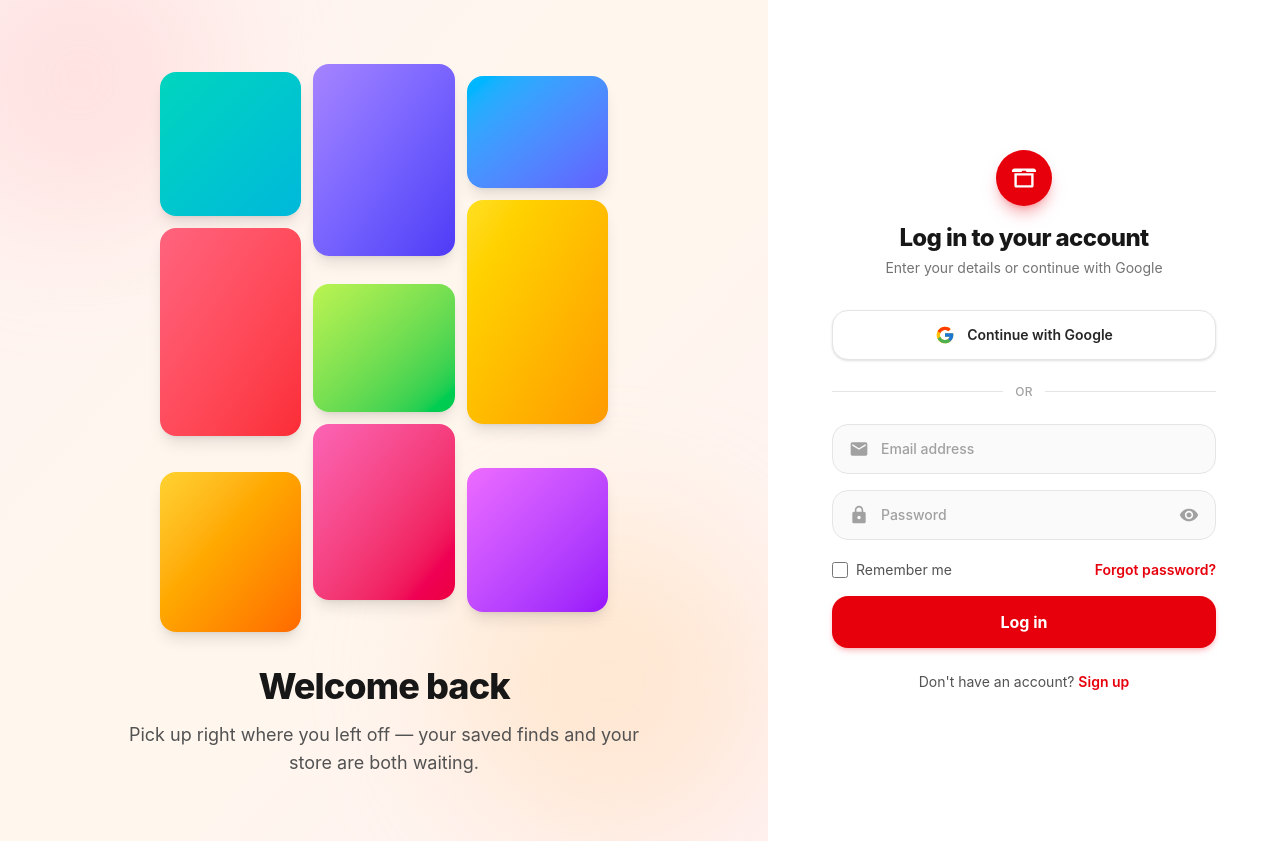
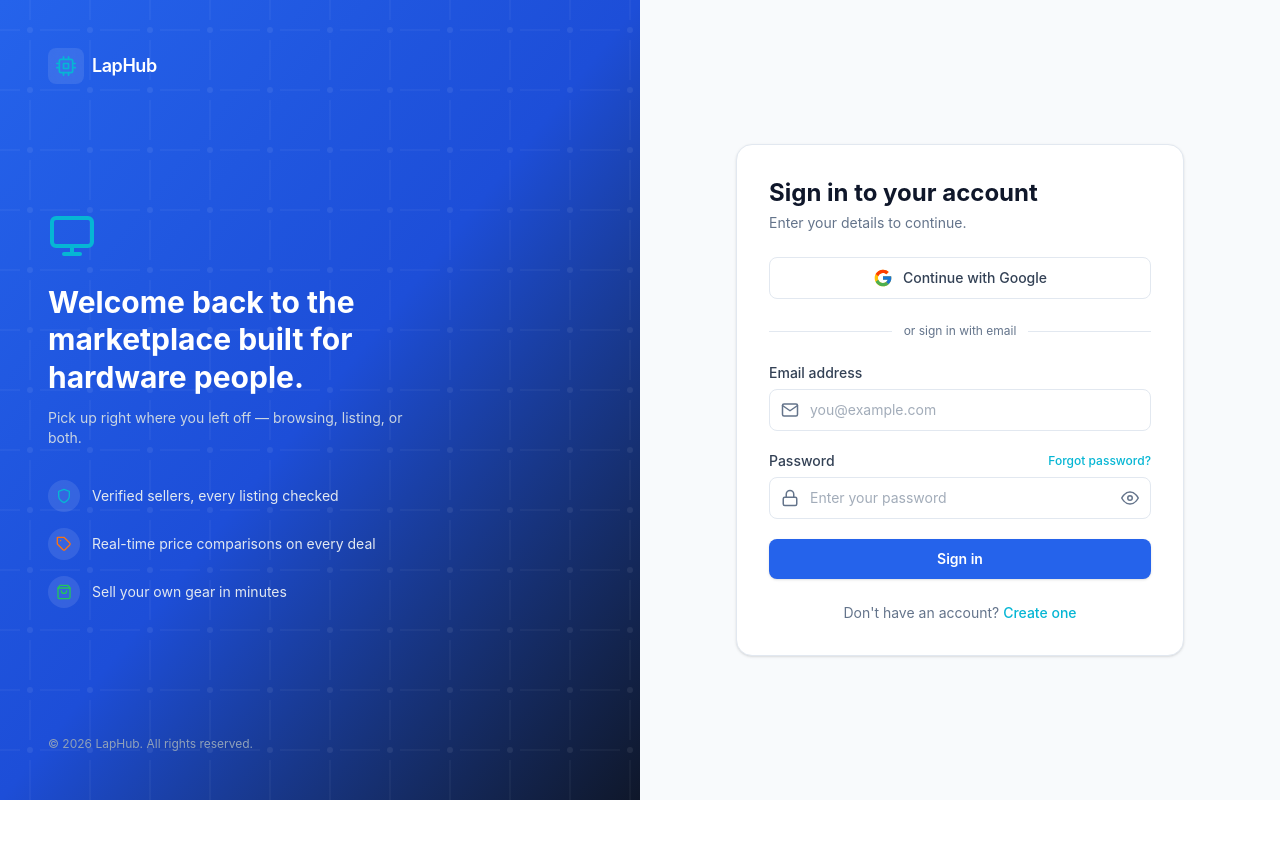
Before and after one commit to MIlAN-JS/laphub, a React app in the folder frontend/: page /login in a window 1280 px wide. After the commit the page ends 800 px from the top, so only its background shows below. Built offline with nearby package versions, Linux system fonts and the light colour scheme; the HTML template or start-up script is replaced by a standard one.

Commit message:
feat : implement private and public routes/layout

```diff
--- a/frontend/src/app/app.routes.jsx
+++ b/frontend/src/app/app.routes.jsx
@@ -3,6 +3,8 @@ import App from "../app/App.jsx"
 import RegisterComponent from "../features/auth/ui/components/RegisterComponent.jsx";
 import RegisterPage from "../features/auth/ui/pages/RegisterPage.jsx";
 import LoginPage from "../features/auth/ui/pages/LoginPage.jsx";
+import PublicLayout from "../layout/public.layout.jsx";
+import PrivateLayout from "../layout/private.layout.jsx";
 
 
 export const router = createBrowserRouter([
@@ -10,15 +12,21 @@ export const router = createBrowserRouter([
 
     {
         path:"/",
-        element:<App/>
+        element:<PrivateLayout><App/></PrivateLayout>
     },
     {
         path : "/login",
-        element :<LoginPage/>
+        element :
+        <PublicLayout>
+       <LoginPage/>
+        </PublicLayout>
+
     },
     {
         path : "/register",
-        element : <RegisterPage/>
+        element :
+        <PublicLayout> <RegisterPage/></PublicLayout>
+
     }
 
 ])
--- a/frontend/src/features/auth/ui/components/LoginComponent.jsx
+++ b/frontend/src/features/auth/ui/components/LoginComponent.jsx
@@ -1,276 +1,325 @@
-import React, { useState } from "react";
+import { useState } from "react";
+import { useSelector } from "react-redux";
 import {
-  MdEmail,
-  MdLock,
-  MdVisibility,
-  MdVisibilityOff,
-  MdCheckCircle,
-} from "react-icons/md";
-// import { FaThumbtack , FaLaptop } from "react-icons/fa";
+  FiMail,
+  FiLock,
+  FiEye,
+  FiEyeOff,
+  FiMonitor,
+  FiShield,
+  FiTag,
+  FiShoppingBag,
+  FiLoader,
+  FiCpu,
+  FiAlertCircle,
+} from "react-icons/fi";
 import { FcGoogle } from "react-icons/fc";
-import { useSelector } from "react-redux";
-import useAuth from "../../hook/useAuth";
-import { FaLaptop } from "react-icons/fa";
+// Adjust this import path to wherever your custom hook lives
+import useAuth from "../../hook/useAuth.js"
 
-/**
- * Pinterest-inspired Login Page
- * ------------------------------
- * Fields: email, password
- * Includes: "remember me", forgot password link, Google OAuth button
- *
- * Usage:
- *   <LoginPage
- *     onLogin={(data) => console.log(data)}
- *     onGoogleLogin={() => triggerGoogleOAuthFlow()}
- *   />
- */
+// Same rules as the register form's email check, kept local so this
+// component doesn't depend on the register file.
+const EMAIL_REGEX = /^[^\s@]+@[^\s@]+\.[^\s@]+$/;
 
-const PIN_TILES = [
-  { grad: "from-teal-400 to-cyan-500", h: "h-36", mt: "mt-2" },
-  { grad: "from-rose-400 to-red-500", h: "h-52", mt: "mt-0" },
-  { grad: "from-amber-300 to-orange-500", h: "h-40", mt: "mt-6" },
-  { grad: "from-violet-400 to-indigo-600", h: "h-48", mt: "mt-0" },
-  { grad: "from-lime-300 to-green-500", h: "h-32", mt: "mt-4" },
-  { grad: "from-pink-400 to-rose-600", h: "h-44", mt: "mt-0" },
-  { grad: "from-sky-400 to-indigo-500", h: "h-28", mt: "mt-3" },
-  { grad: "from-yellow-300 to-amber-500", h: "h-56", mt: "mt-0" },
-  { grad: "from-fuchsia-400 to-purple-600", h: "h-36", mt: "mt-8" },
-];
+function validateForm({ email, password }) {
+  const errors = {};
 
-function PinMasonry() {
-  const columns = [
-    PIN_TILES.slice(0, 3),
-    PIN_TILES.slice(3, 6),
-    PIN_TILES.slice(6, 9),
-  ];
-  return (
-    <div className="grid grid-cols-3 gap-3 w-full max-w-md">
-      {columns.map((col, i) => (
-        <div key={i} className="flex flex-col gap-3">
-          {col.map((tile, j) => (
-            <div
-              key={j}
-              className={`${tile.h} ${tile.mt} rounded-2xl bg-gradient-to-br ${tile.grad} shadow-lg shadow-black/10`}
-            />
-          ))}
-        </div>
-      ))}
-    </div>
-  );
+  if (!email.trim()) {
+    errors.email = "Email is required";
+  } else if (!EMAIL_REGEX.test(email.trim())) {
+    errors.email = "Enter a valid email address";
   }
 
-function FieldError({ message }) {
-  if (!message) return null;
-  return <p className="mt-1.5 text-xs font-medium text-red-600">{message}</p>;
+  if (!password) {
+    errors.password = "Password is required";
   }
 
-export default function LoginComponent({ onLogin, onGoogleLogin }) {
+  return errors;
+}
+
+export default function LoginComponent() {
+  // Assumed to mirror useAuth's handleRegister: handleLogin({ email, password })
+  // and, for Google, a handleGoogleLogin() that kicks off the OAuth redirect/popup.
+  // Adjust names/signatures to match your actual hook.
+  const { handleLogin, handleGoogleLogin } = useAuth();
+
   const [formData, setFormData] = useState({
     email: "",
     password: "",
-    rememberMe: false,
   });
+  const [fieldErrors, setFieldErrors] = useState({});
   const [showPassword, setShowPassword] = useState(false);
-  const [errors, setErrors] = useState({});
-  const [submitted, setSubmitted] = useState(false);
-  const [googleLoading, setGoogleLoading] = useState(false);
 
-  const loading = useSelector(state => state.auth.loading)
-  const user  = useSelector(state => state.auth.user)
+  // Matches your auth slice's initialState field names.
+  const { isLoading, error } = useSelector((state) => state.auth);
 
-  const { handleLogin } = useAuth()
-
-
-  const handleChange = (field) => (e) => {
-    const value = field === "rememberMe" ? e.target.checked : e.target.value;
-    setFormData((prev) => ({ ...prev, [field]: value }));
-    if (errors[field]) setErrors((prev) => ({ ...prev, [field]: undefined }));
+  const handleChange = (e) => {
+    const { name, value } = e.target;
+    setFormData((prev) => ({ ...prev, [name]: value }));
+    setFieldErrors((prev) => {
+      if (!prev[name]) return prev;
+      const next = { ...prev };
+      delete next[name];
+      return next;
+    });
   };
 
-  const validate = () => {
-    const next = {};
-    const emailRegex = /^[^\s@]+@[^\s@]+\.[^\s@]+$/;
+  const onSubmit = (e) => {
+    e.preventDefault();
 
-    if (!formData.email.trim()) next.email = "Enter your email";
-    else if (!emailRegex.test(formData.email)) next.email = "Enter a valid email address";
-    if (!formData.password) next.password = "Enter your password";
+    const errors = validateForm(formData);
+    setFieldErrors(errors);
 
-    setErrors(next);
-    return Object.keys(next).length === 0;
-  };
+    if (Object.keys(errors).length > 0) return;
 
-  const handleSubmit = (e) => {
-    e.preventDefault();
-    if (!validate()) return;
-    setSubmitted(true);
-
-
-    handleLogin({email : formData.email , password : formData.password})
-
-  };
-
-  const handleGoogleClick = async () => {
-    setGoogleLoading(true);
-    try {
-      if (onGoogleLogin) await onGoogleLogin();
-      else console.log("Google OAuth login clicked");
-    } finally {
-      setGoogleLoading(false);
-    }
+    handleLogin(formData);
   };
 
   return (
-    <div className="min-h-screen w-full bg-white flex flex-col md:flex-row">
-      {/* Left visual panel — hidden on mobile */}
-      <div className="hidden md:flex md:w-1/2 lg:w-3/5 relative overflow-hidden bg-gradient-to-br from-red-50 via-orange-50 to-rose-50 items-center justify-center p-10 lg:p-16">
-        <div className="absolute -top-16 -left-16 h-72 w-72 rounded-full bg-red-200/40 blur-3xl" />
-        <div className="absolute bottom-0 right-0 h-80 w-80 rounded-full bg-orange-200/40 blur-3xl" />
+    <div className="min-h-screen w-full flex bg-[#F8FAFC]">
+      {/* Left brand panel — hidden on small screens */}
+      <div className="hidden lg:flex lg:w-1/2 relative overflow-hidden bg-gradient-to-br from-[#2563EB] via-[#1D4ED8] to-[#0F172A]">
+        <svg
+          className="absolute inset-0 w-full h-full opacity-[0.07]"
+          xmlns="http://www.w3.org/2000/svg"
+        >
+          <defs>
+            <pattern
+              id="circuit"
+              width="60"
+              height="60"
+              patternUnits="userSpaceOnUse"
+            >
+              <path
+                d="M0 30h20M40 30h20M30 0v20M30 40v20"
+                stroke="white"
+                strokeWidth="1"
+                fill="none"
+              />
+              <circle cx="30" cy="30" r="3" fill="white" />
+            </pattern>
+          </defs>
+          <rect width="100%" height="100%" fill="url(#circuit)" />
+        </svg>
 
-        <div className="relative z-10 flex flex-col items-center gap-8 max-w-lg">
-          <PinMasonry />
-          <div className="text-center">
-            <h2 className="text-3xl lg:text-4xl font-extrabold text-neutral-900 tracking-tight leading-tight">
-              Welcome back
-            </h2>
-            <p className="mt-3 text-neutral-600 text-base lg:text-lg">
-              Pick up right where you left off — your saved finds and your
-              store are both waiting.
+        <div className="relative z-10 flex flex-col justify-between p-12 text-white w-full">
+          <div className="flex items-center gap-2">
+            <div className="w-9 h-9 rounded-lg bg-white/10 flex items-center justify-center backdrop-blur-sm">
+              <FiCpu className="w-5 h-5 text-[#06B6D4]" />
+            </div>
+            <span className="text-lg font-semibold tracking-tight">
+              LapHub
+            </span>
+          </div>
+
+          <div className="max-w-sm">
+            <FiMonitor className="w-12 h-12 text-[#06B6D4] mb-6" />
+            <h1 className="text-3xl font-bold leading-tight mb-3">
+              Welcome back to the marketplace built for hardware people.
+            </h1>
+            <p className="text-slate-300 text-sm mb-8">
+              Pick up right where you left off — browsing, listing, or both.
             </p>
+
+            <ul className="space-y-4">
+              <li className="flex items-center gap-3 text-sm text-slate-200">
+                <span className="w-8 h-8 rounded-full bg-white/10 flex items-center justify-center shrink-0">
+                  <FiShield className="w-4 h-4 text-[#06B6D4]" />
+                </span>
+                Verified sellers, every listing checked
+              </li>
+              <li className="flex items-center gap-3 text-sm text-slate-200">
+                <span className="w-8 h-8 rounded-full bg-white/10 flex items-center justify-center shrink-0">
+                  <FiTag className="w-4 h-4 text-[#F97316]" />
+                </span>
+                Real-time price comparisons on every deal
+              </li>
+              <li className="flex items-center gap-3 text-sm text-slate-200">
+                <span className="w-8 h-8 rounded-full bg-white/10 flex items-center justify-center shrink-0">
+                  <FiShoppingBag className="w-4 h-4 text-[#22C55E]" />
+                </span>
+                Sell your own gear in minutes
+              </li>
+            </ul>
           </div>
+
+          <p className="text-xs text-slate-400">
+            &copy; {new Date().getFullYear()} LapHub. All rights reserved.
+          </p>
         </div>
       </div>
 
       {/* Right form panel */}
-      <div className="flex-1 flex items-center justify-center px-5 py-10 sm:px-8 md:px-10 lg:px-16">
-        <div className="w-full max-w-sm">
-          {/* Logo */}
-          <div className="flex flex-col items-center mb-8">
-            <div className="h-14 w-14 rounded-full bg-red-600 flex items-center justify-center shadow-lg shadow-red-600/30">
-              <FaLaptop className="text-white text-2xl rotate-180" />
+      <div className="flex-1 flex items-center justify-center p-6 sm:p-10">
+        <div className="w-full max-w-md">
+          {/* Mobile-only brand mark */}
+          <div className="flex lg:hidden items-center gap-2 mb-8">
+            <div className="w-9 h-9 rounded-lg bg-[#2563EB] flex items-center justify-center">
+              <FiCpu className="w-5 h-5 text-white" />
             </div>
-            <h1 className="mt-4 text-2xl font-extrabold text-neutral-900 tracking-tight">
-              Log in to your account
-            </h1>
-            <p className="mt-1 text-sm text-neutral-500 text-center">
-              Enter your details or continue with Google
-            </p>
+            <span className="text-lg font-semibold tracking-tight text-[#0F172A]">
+              LapHub
+            </span>
           </div>
 
-          {submitted ? (
-            <div className="rounded-2xl border border-green-200 bg-green-50 p-6 text-center">
-              <MdCheckCircle className="mx-auto text-4xl text-green-600" />
-              <p className="mt-3 font-semibold text-green-800">
-                Logged in successfully!
+          <div className="bg-white border border-[#E2E8F0] rounded-2xl shadow-sm p-8">
+            <h2 className="text-2xl font-bold text-[#0F172A] mb-1">
+              Sign in to your account
+            </h2>
+            <p className="text-sm text-[#64748B] mb-6">
+              Enter your details to continue.
             </p>
-              <p className="mt-1 text-sm text-green-700">
-                Welcome back, {formData.email.split("@")[0]}.
-              </p>
+
+            {error && (
+              <div className="mb-5 rounded-lg border border-[#F97316]/30 bg-[#F97316]/10 px-4 py-3 text-sm text-[#F97316]">
+                {error}
               </div>
-          ) : (
-            <>
-              {/* Google OAuth button */}
+            )}
+
+            {/* Google OAuth */}
             <button
               type="button"
-                onClick={handleGoogleClick}
-                disabled={googleLoading}
-                className="w-full flex items-center justify-center gap-3 rounded-2xl border border-neutral-200 bg-white hover:bg-neutral-50 active:bg-neutral-100 disabled:opacity-60 disabled:cursor-not-allowed text-sm font-semibold text-neutral-800 py-3.5 transition-colors shadow-sm"
+              onClick={handleGoogleLogin}
+              className="w-full flex items-center justify-center gap-2.5 border border-[#E2E8F0] bg-white hover:bg-[#F8FAFC] text-[#334155] text-sm font-medium py-2.5 rounded-lg transition"
             >
-                <FcGoogle className="text-xl" />
-                {googleLoading ? "Connecting..." : "Continue with Google"}
+              <FcGoogle className="w-5 h-5" />
+              Continue with Google
             </button>
 
-              {/* Divider */}
             <div className="flex items-center gap-3 my-6">
-                <span className="h-px flex-1 bg-neutral-200" />
-                <span className="text-xs font-medium text-neutral-400 uppercase tracking-wide">
-                  or
-                </span>
-                <span className="h-px flex-1 bg-neutral-200" />
+              <span className="h-px flex-1 bg-[#E2E8F0]" />
+              <span className="text-xs text-[#64748B]">or sign in with email</span>
+              <span className="h-px flex-1 bg-[#E2E8F0]" />
             </div>
 
-              <form onSubmit={handleSubmit} noValidate className="space-y-4">
+            <form onSubmit={onSubmit} className="space-y-5" noValidate>
               {/* Email */}
               <div>
-                  <div
-                    className={`flex items-center gap-3 rounded-2xl border bg-neutral-50 px-4 py-3.5 transition-colors focus-within:border-red-500 focus-within:bg-white ${
-                      errors.email ? "border-red-400" : "border-neutral-200"
+                <label
+                  htmlFor="email"
+                  className="block text-sm font-medium text-[#334155] mb-1.5"
+                >
+                  Email address
+                </label>
+                <div className="relative">
+                  <FiMail className="absolute left-3 top-1/2 -translate-y-1/2 w-4.5 h-4.5 text-[#64748B]" />
+                  <input
+                    id="email"
+                    name="email"
+                    type="email"
+                    autoComplete="email"
+                    placeholder="you@example.com"
+                    value={formData.email}
+                    onChange={handleChange}
+                    aria-invalid={!!fieldErrors.email}
+                    aria-describedby={
+                      fieldErrors.email ? "email-error" : undefined
+                    }
+                    className={`w-full pl-10 pr-4 py-2.5 rounded-lg border bg-white text-[#0F172A] placeholder:text-[#64748B]/60 text-sm outline-none transition focus:ring-2 ${
+                      fieldErrors.email
+                        ? "border-[#F97316] focus:border-[#F97316] focus:ring-[#F97316]/20"
+                        : "border-[#E2E8F0] focus:border-[#2563EB] focus:ring-[#2563EB]/20"
                     }`}
-                  >
-                    <MdEmail className="text-neutral-400 text-xl shrink-0" />
-                    <input
-                      type="email"
-                      placeholder="Email address"
-                      value={formData.email}
-                      onChange={handleChange("email")}
-                      className="w-full bg-transparent outline-none text-sm font-medium text-neutral-900 placeholder:text-neutral-400"
                   />
                 </div>
-                  <FieldError message={errors.email} />
+                {fieldErrors.email && (
+                  <p
+                    id="email-error"
+                    className="mt-1.5 flex items-center gap-1 text-xs text-[#F97316]"
+                  >
+                    <FiAlertCircle className="w-3.5 h-3.5 shrink-0" />
+                    {fieldErrors.email}
+                  </p>
+                )}
               </div>
 
               {/* Password */}
               <div>
-                  <div
-                    className={`flex items-center gap-3 rounded-2xl border bg-neutral-50 px-4 py-3.5 transition-colors focus-within:border-red-500 focus-within:bg-white ${
-                      errors.password ? "border-red-400" : "border-neutral-200"
+                <div className="flex items-center justify-between mb-1.5">
+                  <label
+                    htmlFor="password"
+                    className="block text-sm font-medium text-[#334155]"
+                  >
+                    Password
+                  </label>
+                  <a
+                    href="/forgot-password"
+                    className="text-xs font-medium text-[#06B6D4] hover:text-[#2563EB] transition"
+                  >
+                    Forgot password?
+                  </a>
+                </div>
+                <div className="relative">
+                  <FiLock className="absolute left-3 top-1/2 -translate-y-1/2 w-4.5 h-4.5 text-[#64748B]" />
+                  <input
+                    id="password"
+                    name="password"
+                    type={showPassword ? "text" : "password"}
+                    autoComplete="current-password"
+                    placeholder="Enter your password"
+                    value={formData.password}
+                    onChange={handleChange}
+                    aria-invalid={!!fieldErrors.password}
+                    aria-describedby={
+                      fieldErrors.password ? "password-error" : undefined
+                    }
+                    className={`w-full pl-10 pr-11 py-2.5 rounded-lg border bg-white text-[#0F172A] placeholder:text-[#64748B]/60 text-sm outline-none transition focus:ring-2 ${
+                      fieldErrors.password
+                        ? "border-[#F97316] focus:border-[#F97316] focus:ring-[#F97316]/20"
+                        : "border-[#E2E8F0] focus:border-[#2563EB] focus:ring-[#2563EB]/20"
                     }`}
-                  >
-                    <MdLock className="text-neutral-400 text-xl shrink-0" />
-                    <input
-                      type={showPassword ? "text" : "password"}
-                      placeholder="Password"
-                      value={formData.password}
-                      onChange={handleChange("password")}
-                      className="w-full bg-transparent outline-none text-sm font-medium text-neutral-900 placeholder:text-neutral-400"
                   />
                   <button
                     type="button"
-                      onClick={() => setShowPassword((s) => !s)}
-                      className="text-neutral-400 hover:text-neutral-600 shrink-0"
+                    onClick={() => setShowPassword((prev) => !prev)}
+                    className="absolute right-3 top-1/2 -translate-y-1/2 text-[#64748B] hover:text-[#334155] transition"
                     aria-label={showPassword ? "Hide password" : "Show password"}
                   >
                     {showPassword ? (
-                        <MdVisibilityOff className="text-xl" />
+                      <FiEyeOff className="w-4.5 h-4.5" />
                     ) : (
-                        <MdVisibility className="text-xl" />
+                      <FiEye className="w-4.5 h-4.5" />
                     )}
                   </button>
                 </div>
-                  <FieldError message={errors.password} />
+                {fieldErrors.password && (
+                  <p
+                    id="password-error"
+                    className="mt-1.5 flex items-center gap-1 text-xs text-[#F97316]"
+                  >
+                    <FiAlertCircle className="w-3.5 h-3.5 shrink-0" />
+                    {fieldErrors.password}
+                  </p>
+                )}
               </div>
 
-                {/* Remember me + Forgot password */}
-                <div className="flex items-center justify-between pt-1">
-                  <label className="flex items-center gap-2 text-sm text-neutral-600 cursor-pointer select-none">
-                    <input
-                      type="checkbox"
-                      checked={formData.rememberMe}
-                      onChange={handleChange("rememberMe")}
-                      className="h-4 w-4 rounded border-neutral-300 text-red-600 focus:ring-red-500"
-                    />
-                    Remember me
-                  </label>
-                  <a href="#" className="text-sm font-semibold text-red-600 hover:underline">
-                    Forgot password?
-                  </a>
-                </div>
-
+              {/* Submit */}
               <button
                 type="submit"
-                  className="w-full rounded-2xl bg-red-600 hover:bg-red-700 active:bg-red-800 text-white font-bold text-base py-3.5 transition-colors shadow-md shadow-red-600/20"
+                disabled={isLoading}
+                className="w-full flex items-center justify-center gap-2 bg-[#2563EB] hover:bg-[#1D4ED8] disabled:opacity-60 disabled:cursor-not-allowed text-white text-sm font-semibold py-2.5 rounded-lg transition shadow-sm"
               >
-                  Log in
+                {isLoading ? (
+                  <>
+                    <FiLoader className="w-4 h-4 animate-spin" />
+                    Signing in...
+                  </>
+                ) : (
+                  "Sign in"
+                )}
               </button>
+            </form>
 
-                <p className="text-center text-sm text-neutral-600 pt-2">
-                  Don't have an account?{" "}
-                  <a href="#" className="font-semibold text-red-600 hover:underline">
-                    Sign up
+            <p className="text-center text-sm text-[#64748B] mt-6">
+              Don&apos;t have an account?{" "}
+              <a
+                href="/register"
+                className="font-medium text-[#06B6D4] hover:text-[#2563EB] transition"
+              >
+                Create one
               </a>
             </p>
-              </form>
-            </>
-          )}
+          </div>
         </div>
       </div>
     </div>
```
Also changed, not shown: frontend/src/layout/Private.layout.jsx (added, +15 -0 lines), frontend/src/layout/Public.layout.jsx (added, +18 -0 lines). Lines whose indentation alone changed are shown as unchanged.
